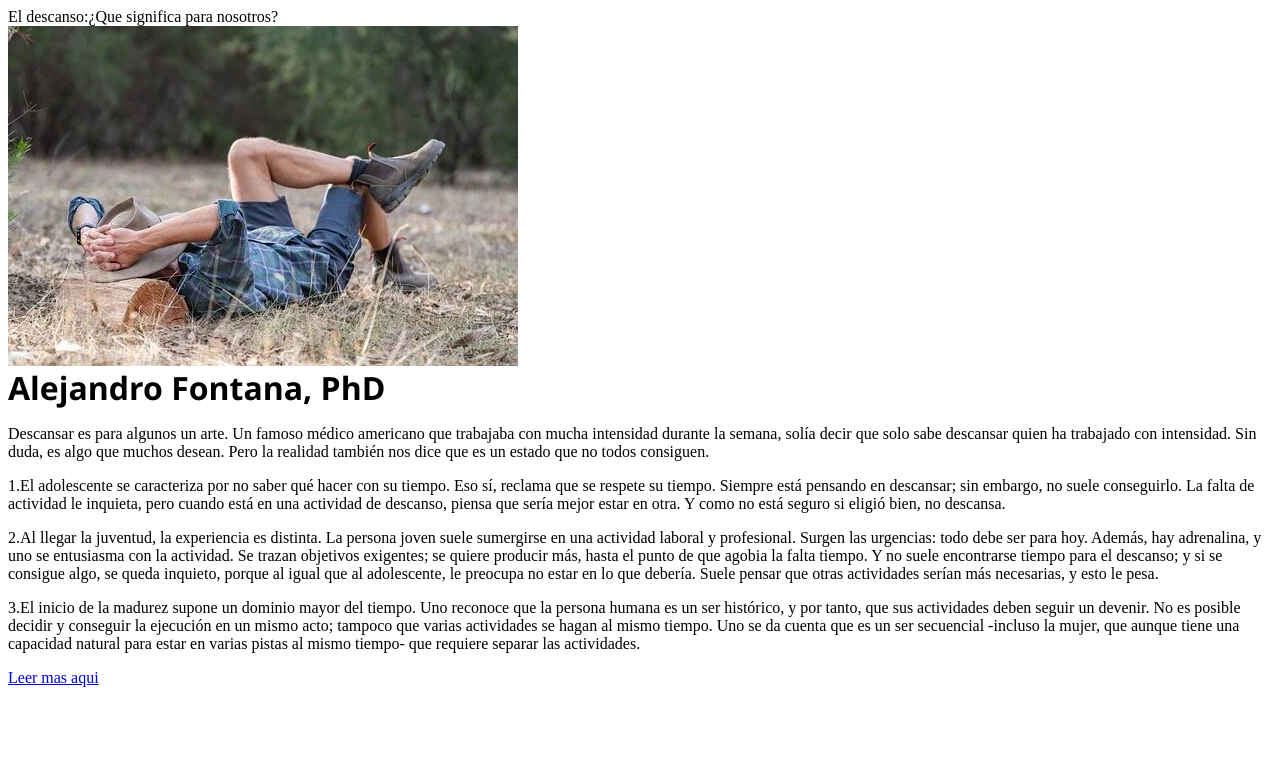
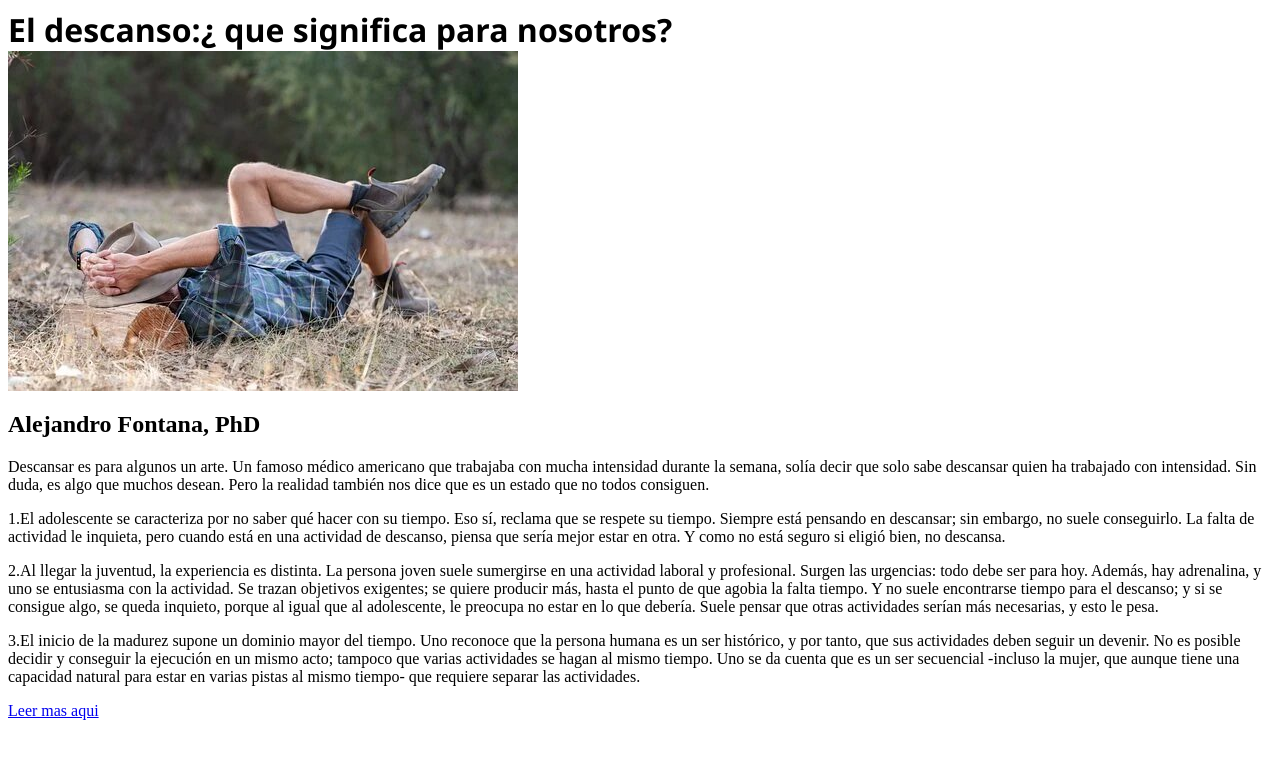
Before and after one commit to jhonytarazona/pagina-, a plain HTML site: page CSS/trabajo t1/index.html in a window 1280 px wide. Drawn offline with Linux system fonts and the light colour scheme.

Commit message:
guaradar

```diff
--- a/CSS/trabajo t1/index.html
+++ b/CSS/trabajo t1/index.html
@@ -4,13 +4,13 @@
         <link rel="stylesheet" href="css/estilos.css"
     </head>
     <body>
-        El descanso:¿Que significa para nosotros?
+        <h1>El descanso:¿ que significa para nosotros?</h1>
          <div class="contenedor de tarjeta">
-          <div id="foto-portada">
+            <div id="foto-portada">
               <img src="imagen/descanso.jpg">
         </div>
           <div id="nombre">
-            <h1> Alejandro Fontana, PhD</h1>
+            <h2> Alejandro Fontana, PhD</h2>
           </div>
           <div id="contenido">
             <p>Descansar es para algunos un arte. Un famoso médico americano que trabajaba con mucha intensidad durante la semana, solía decir que solo sabe descansar quien ha trabajado con intensidad. Sin duda, es algo que muchos desean. Pero la realidad también nos dice que es un estado que no todos consiguen. </p>
```
Also changed, not shown: CSS/trabajo t1/css/estilos.css (line endings or trailing spaces).
